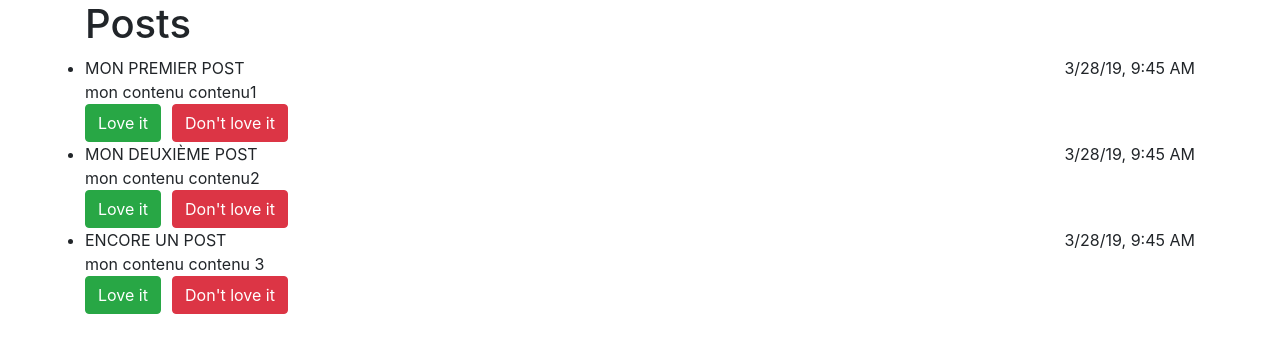
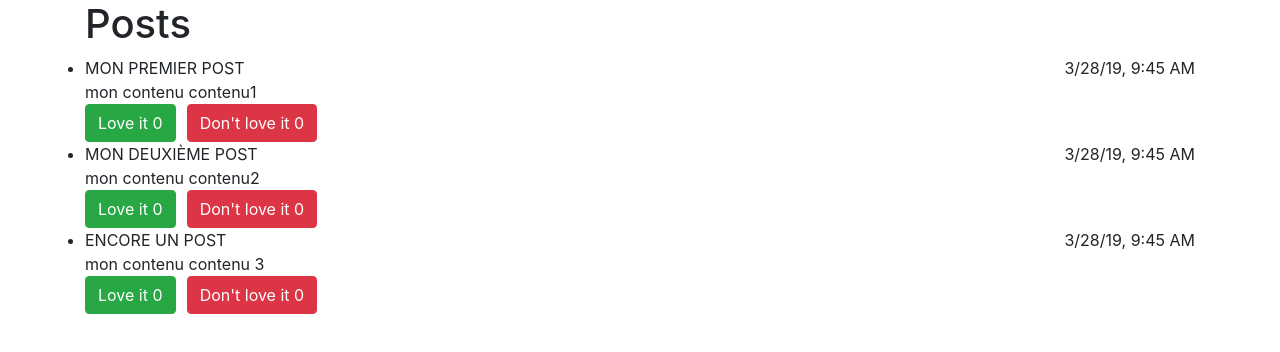
Before and after one commit to jbolaty/Blog_Angular, an Angular app in the folder my-blog/: page / in a window 1280 px wide. Shown: the top 352 px of the page. Built offline with nearby package versions, Linux system fonts and the light colour scheme.

Commit message:
Ajout d'un compteur de love it et de don't love it

```diff
--- a/my-blog/src/app/post-list-component/post-list-component.component.html
+++ b/my-blog/src/app/post-list-component/post-list-component.component.html
@@ -12,9 +12,19 @@
 
 
     <!-- Les bouttons love it et Don't love it  -->
-        <button type="button" class="btn btn-success">Love it</button>
-        <button type="button" class="btn btn-danger">Don't love it</button>
+        <button
+            type="button"
+            class="btn btn-success"
+            (click)="countLoveIt()">
+                Love it {{ numberLoveIt }}
+        </button>
 
+
+        <button type="button"
+            class="btn btn-danger"
+            (click)="countDontLoveIt()">
+                Don't love it {{ numberDontLoveIt}}
+        </button>
 
     <br>
 
--- a/my-blog/src/app/post-list-component/post-list-component.component.ts
+++ b/my-blog/src/app/post-list-component/post-list-component.component.ts
@@ -15,9 +15,20 @@ export class PostListComponentComponent implements OnInit {
   @Input() loveIts: number;
 
 
+  numberLoveIt = 0
+  numberDontLoveIt = 0
+
   constructor() { }
 
   ngOnInit() {
   }
 
+  countLoveIt(){
+    this.numberLoveIt = this.numberLoveIt + 1
+  }
+
+  countDontLoveIt(){
+    this.numberDontLoveIt = this.numberDontLoveIt + 1
+  }
+
 }
```
